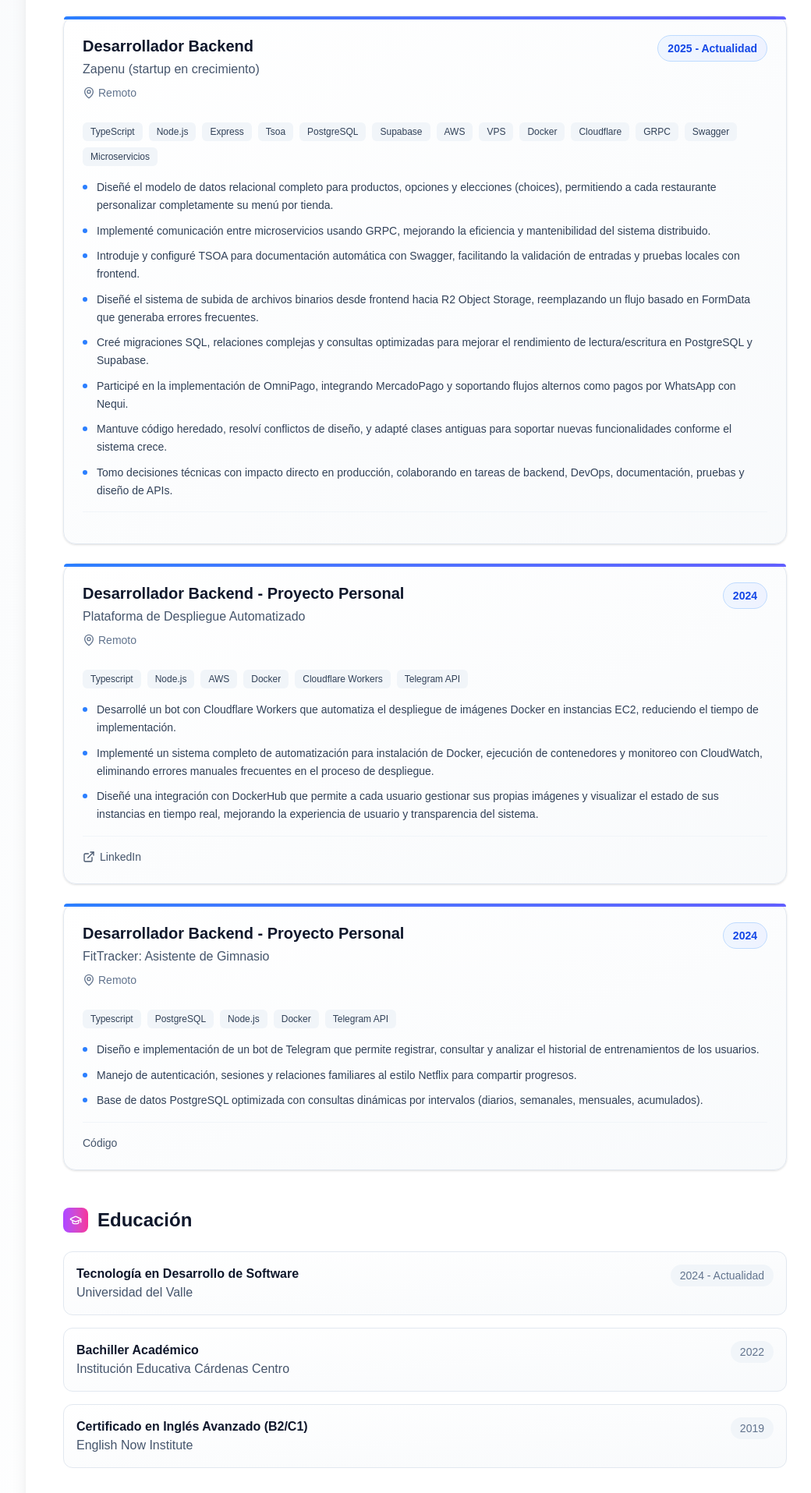
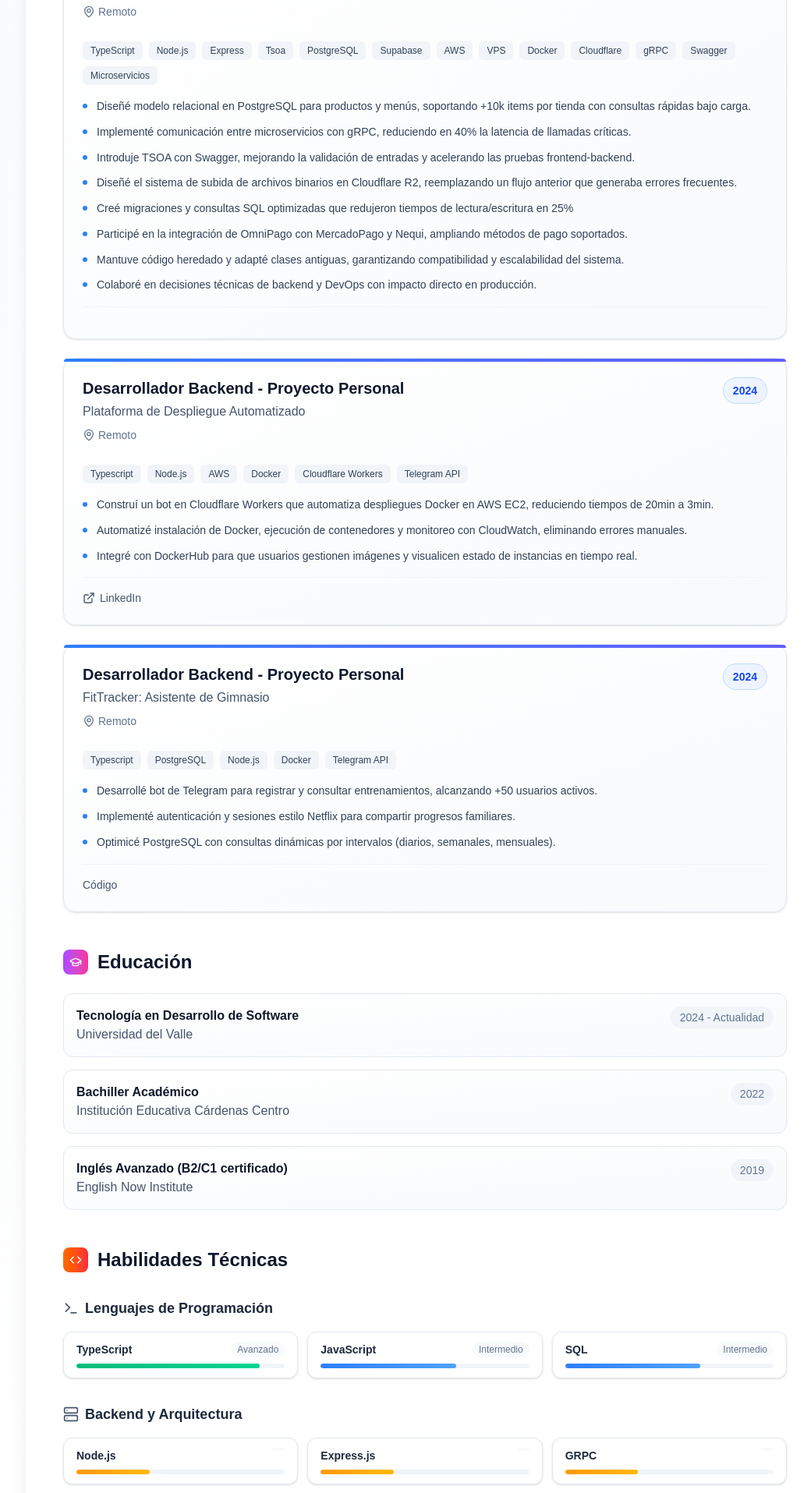
Before and after one commit to Alejotamayo28/my-cv, a Next.js app: page / in a window 1280 px wide. Shown: the part 720-2635 px from the top of the page at 78% size, without its empty margins (95-1135 px from the left). Built offline with nearby package versions, Linux system fonts and the light colour scheme.

Commit message:
improve data

```diff
--- a/src/data/cv.data.ts
+++ b/src/data/cv.data.ts
@@ -2,15 +2,13 @@ import { CvData } from "@/types/cv";
 
 export const cvData: CvData = {
   name: "Alejandro Vergara Tamayo",
-  title: "Desarrollador Backend | Node.js, TypeScript, Docker, AWS, SQL",
+  title: "Backend Developer (Node.js | TypeScript | SQL | Docker | AWS)",
   contact: {
     email: "alejandropucca0@gmail.com",
     phone: "+57 316 5087855",
     location: "Cali, Colombia",
   },
-  summary:
-    "Desarrollador Backend especializado en arquitecturas escalables y sistemas en producción. Con experiencia comprobada liderando implementaciones técnicas críticas en sistemas de gestión empresarial, incluyendo migración a microservicios con GRPC, automatización de infraestructura en la nube y optimización de bases de datos relacionales. Domino el stack completo: Node.js, TypeScript, Docker, AWS, y PostgreSQL. Poseo alta versatilidad en SQL, desde diseño de esquemas eficientes hasta consultas complejas optimizadas. Mi enfoque combina resolución de problemas técnicos complejos con impacto directo en producción, contribuyendo tanto al desarrollo backend como a decisiones de arquitectura. Actualmente estudiando Tecnología en Desarrollo de Software en Universidad del Valle.",
-
+  summary: "Backend Developer con experiencia en sistemas en producción (Node.js, TypeScript, PostgreSQL, Docker, AWS). He diseñado y optimizado APIs REST/gRPC, bases de datos relacionales y flujos de despliegue automatizados. Busco aportar mis habilidades en microservicios y cloud a equipos dinámicos de alto impacto",
   experience: [
     {
       role: "Desarrollador Backend",
@@ -18,17 +16,17 @@ export const cvData: CvData = {
       company: "Zapenu (startup en crecimiento)",
       location: "Remoto",
       tags: [
-        "TypeScript", "Node.js", "Express", "Tsoa", "PostgreSQL", "Supabase", "AWS", "VPS", "Docker", "Cloudflare", "GRPC", "Swagger", "Microservicios"
+        "TypeScript", "Node.js", "Express", "Tsoa", "PostgreSQL", "Supabase", "AWS", "VPS", "Docker", "Cloudflare", "gRPC", "Swagger", "Microservicios"
       ],
       achievements: [
-        "Diseñé el modelo de datos relacional completo para productos, opciones y elecciones (choices), permitiendo a cada restaurante personalizar completamente su menú por tienda.",
-        "Implementé comunicación entre microservicios usando GRPC, mejorando la eficiencia y mantenibilidad del sistema distribuido.",
-        "Introduje y configuré TSOA para documentación automática con Swagger, facilitando la validación de entradas y pruebas locales con frontend.",
-        "Diseñé el sistema de subida de archivos binarios desde frontend hacia R2 Object Storage, reemplazando un flujo basado en FormData que generaba errores frecuentes.",
-        "Creé migraciones SQL, relaciones complejas y consultas optimizadas para mejorar el rendimiento de lectura/escritura en PostgreSQL y Supabase.",
-        "Participé en la implementación de OmniPago, integrando MercadoPago y soportando flujos alternos como pagos por WhatsApp con Nequi.",
-        "Mantuve código heredado, resolví conflictos de diseño, y adapté clases antiguas para soportar nuevas funcionalidades conforme el sistema crece.",
-        "Tomo decisiones técnicas con impacto directo en producción, colaborando en tareas de backend, DevOps, documentación, pruebas y diseño de APIs."
+        "Diseñé modelo relacional en PostgreSQL para productos y menús, soportando +10k items por tienda con consultas rápidas bajo carga.",
+        "Implementé comunicación entre microservicios con gRPC, reduciendo en 40% la latencia de llamadas críticas.",
+        "Introduje TSOA con Swagger, mejorando la validación de entradas y acelerando las pruebas frontend-backend.",
+        "Diseñé el sistema de subida de archivos binarios en Cloudflare R2, reemplazando un flujo anterior que generaba errores frecuentes.",
+        "Creé migraciones y consultas SQL optimizadas que redujeron tiempos de lectura/escritura en 25%",
+        "Participé en la integración de OmniPago con MercadoPago y Nequi, ampliando métodos de pago soportados.",
+        "Mantuve código heredado y adapté clases antiguas, garantizando compatibilidad y escalabilidad del sistema.",
+        "Colaboré en decisiones técnicas de backend y DevOps con impacto directo en producción."
       ]
     },
     {
@@ -38,9 +36,9 @@ export const cvData: CvData = {
       location: "Remoto",
       tags: ["Typescript", "Node.js", "AWS", "Docker", "Cloudflare Workers", "Telegram API"],
       achievements: [
-        "Desarrollé un bot con Cloudflare Workers que automatiza el despliegue de imágenes Docker en instancias EC2, reduciendo el tiempo de implementación.",
-        "Implementé un sistema completo de automatización para instalación de Docker, ejecución de contenedores y monitoreo con CloudWatch, eliminando errores manuales frecuentes en el proceso de despliegue.",
-        "Diseñé una integración con DockerHub que permite a cada usuario gestionar sus propias imágenes y visualizar el estado de sus instancias en tiempo real, mejorando la experiencia de usuario y transparencia del sistema.",
+        "Construí un bot en Cloudflare Workers que automatiza despliegues Docker en AWS EC2, reduciendo tiempos de 20min a 3min.",
+        "Automatizé instalación de Docker, ejecución de contenedores y monitoreo con CloudWatch, eliminando errores manuales.",
+        "Integré con DockerHub para que usuarios gestionen imágenes y visualicen estado de instancias en tiempo real."
       ],
       linkedinLink: "https://www.linkedin.com/in/alejandro-vergara-tamayo-/"
     },
@@ -51,9 +49,9 @@ export const cvData: CvData = {
       location: "Remoto",
       tags: ["Typescript", "PostgreSQL", "Node.js", "Docker", "Telegram API"],
       achievements: [
-        "Diseño e implementación de un bot de Telegram que permite registrar, consultar y analizar el historial de entrenamientos de los usuarios.",
-        "Manejo de autenticación, sesiones y relaciones familiares al estilo Netflix para compartir progresos.",
-        "Base de datos PostgreSQL optimizada con consultas dinámicas por intervalos (diarios, semanales, mensuales, acumulados).",
+        "Desarrollé bot de Telegram para registrar y consultar entrenamientos, alcanzando +50 usuarios activos.",
+        "Implementé autenticación y sesiones estilo Netflix para compartir progresos familiares.",
+        "Optimicé PostgreSQL con consultas dinámicas por intervalos (diarios, semanales, mensuales)."
       ],
       repoLink: "https://github.com/Alejotamayo28/fit-tracker-bot",
     }
@@ -70,7 +68,7 @@ export const cvData: CvData = {
       institution: "Institución Educativa Cárdenas Centro",
     },
     {
-      degree: "Certificado en Inglés Avanzado (B2/C1)",
+      degree: "Inglés Avanzado (B2/C1 certificado)",
       period: "2019",
       institution: "English Now Institute",
     }
@@ -79,41 +77,38 @@ export const cvData: CvData = {
     languages: [
       { name: "TypeScript", level: "Avanzado" },
       { name: "JavaScript", level: "Intermedio" },
-      { name: "SQL", level: "Avanzado" },
+      { name: "SQL", level: "Intermedio" },
     ],
     backend: [
-      { name: "Node.js", level: "Avanzado" },
-      { name: "Express.js", level: "Intermedio" },
-      { name: "GRPC", level: "Intermedio" },
-      { name: "Microservicios", level: "Avanzado" },
-      { name: "API Design", level: "Intermedio" },
+      { name: "Node.js" },
+      { name: "Express.js" },
+      { name: "GRPC" },
+      { name: "Microservicios" },
+      { name: "API Design" },
     ],
     databases: [
       { name: "PostgreSQL", level: "Avanzado" },
-      { name: "Supabase", level: "Intermedio" },
-      { name: "Database Design", level: "Intermedio" },
-      { name: "Oracle", level: "Básico" },
+      { name: "Supabase" },
+      { name: "Database Design" },
     ],
     cloud: [
-      { name: "AWS (EC2, S3, CloudWatch)", level: "Intermedio" },
-      { name: "Docker", level: "Intermedio" },
-      { name: "Cloudflare (Workers, R2)", level: "Intermedio" },
-      { name: "VPS Management", level: "Intermedio" },
-      { name: "Infrastructure Automation", level: "Intermedio" },
+      { name: "AWS (EC2, S3, CloudWatch)" },
+      { name: "Docker" },
+      { name: "Cloudflare (Workers, R2)" },
+      { name: "CI/CD" },
+      { name: "VPS Management" }
     ],
     documentation: [
-      { name: "TSOA/Swagger", level: "Avanzado" },
-      { name: "API Documentation", level: "Avanzado" },
-      { name: "Technical Writing", level: "Intermedio" },
+      { name: "TSOA/Swagger" },
+      { name: "API Documentation" },
+      { name: "Technical Writing" },
     ],
     tools: [
-      { name: "Git", level: "Avanzado" },
-      { name: "Postman", level: "Intermedio" },
-      { name: "Insomnia", level: "Intermedio" },
+      { name: "Git" },
+      { name: "Insomnia" },
     ],
     integrations: [
       { name: "Payment Gateways", level: "Básico" },
-      { name: "MercadoPago API", level: "Básico" },
       { name: "Telegram API", level: "Intermedio" },
     ]
   }
--- a/src/types/cv.ts
+++ b/src/types/cv.ts
@@ -9,57 +9,28 @@ export interface CvData {
     location: string;
   };
   summary: string;
-  experience: Array<{
-    role: string;
-    period: string;
-    company: string;
-    location: string;
-    tags?: string[],
-    achievements: string[];
-    repoLink?: string,
-    linkedinLink?: string
-  }>;
-  education: Array<{
-    degree: string;
-    period: string;
-    institution: string;
-  }>;
+  experience: Experience[];
+  education: EducationSkill[];
   skills: {
-    cloud: Array<{
-      name: string,
-      level: string
-    }>,
-    languages: Array<{
-      name: string,
-      level: string
-    }>,
-    backend: Array<{
-      name: string,
-      level: string
-    }>,
-    documentation: Array<{
-      name: string,
-      level: string
-    }>,
-    integrations: Array<{
-      name: string,
-      level: string
-    }>,
-    databases: Array<{
-      name: string,
-      level: string
-    }>,
-    tools: Array<{
-      name: string,
-      level: string
-    }>,
+    cloud: Skill[],
+    languages: Skill[],
+    backend: Skill[],
+    documentation: Skill[],
+    integrations: Skill[],
+    databases: Skill[],
+    tools: Skill[],
   };
 }
 
-
 export interface Skill {
   name: string;
-  level: string;
+  level?: string;
+}
+
+interface EducationSkill {
+  degree: string,
+  period: string,
+  institution: string
 }
 
 export interface Experience {
```
